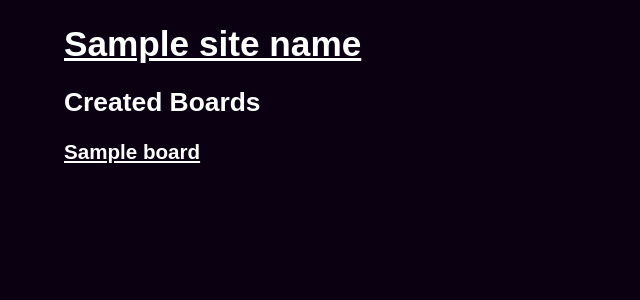
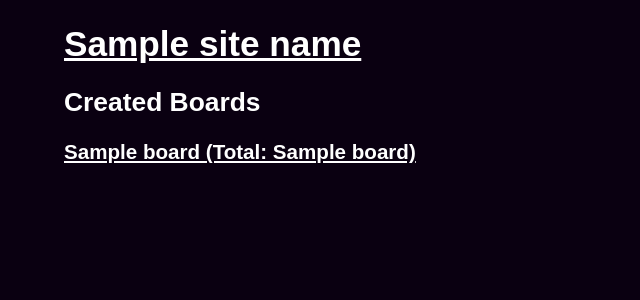
Before and after one commit to gscbravo/inf, a Flask app: template src/templates/boards.html in a window 1280 px wide. Shown: the top 300 px of the page, without its empty margins (0-640 px from the left). Run offline with Flask 2, Linux system fonts and the light colour scheme; the template is opened without the code that fills it: most values are stand-ins (such as "Sample title", 1, 10 or a date in 2020).

Commit message:
post count in boards overview, sorted

```diff
--- a/src/app.py
+++ b/src/app.py
@@ -40,7 +40,11 @@ def index():
 
 @app.route('/boards')
 def list_boards():
-    return render_template('boards.html', all_boards=list(comments.keys()), site_name=SITE_NAME)
+    results = {}
+    for board in comments:
+        results[board] = len(comments[board])
+    results = {k: v for k, v in sorted(results.items(), key=lambda item: item[1], reverse=True)}
+    return render_template('boards.html', results=results, site_name=SITE_NAME)
 
 @app.route('/b/<board>/')
 def load_board(board):
--- a/src/templates/boards.html
+++ b/src/templates/boards.html
@@ -12,8 +12,8 @@
     <div class="wrapper">
         <h1><a href="/">{{ site_name }}</a></h1>
         <h2>Created Boards</h2>
-        {% for board in all_boards %}
-        <h3><a href="/b/{{ board }}/">{{ board }}</a></h3>
+        {% for board in results %}
+        <h3><a href="/b/{{ board }}/">{{ board }} (Total: {{ results[board] }})</a></h3>
         {% endfor %}
     </div>
 </body>
```
